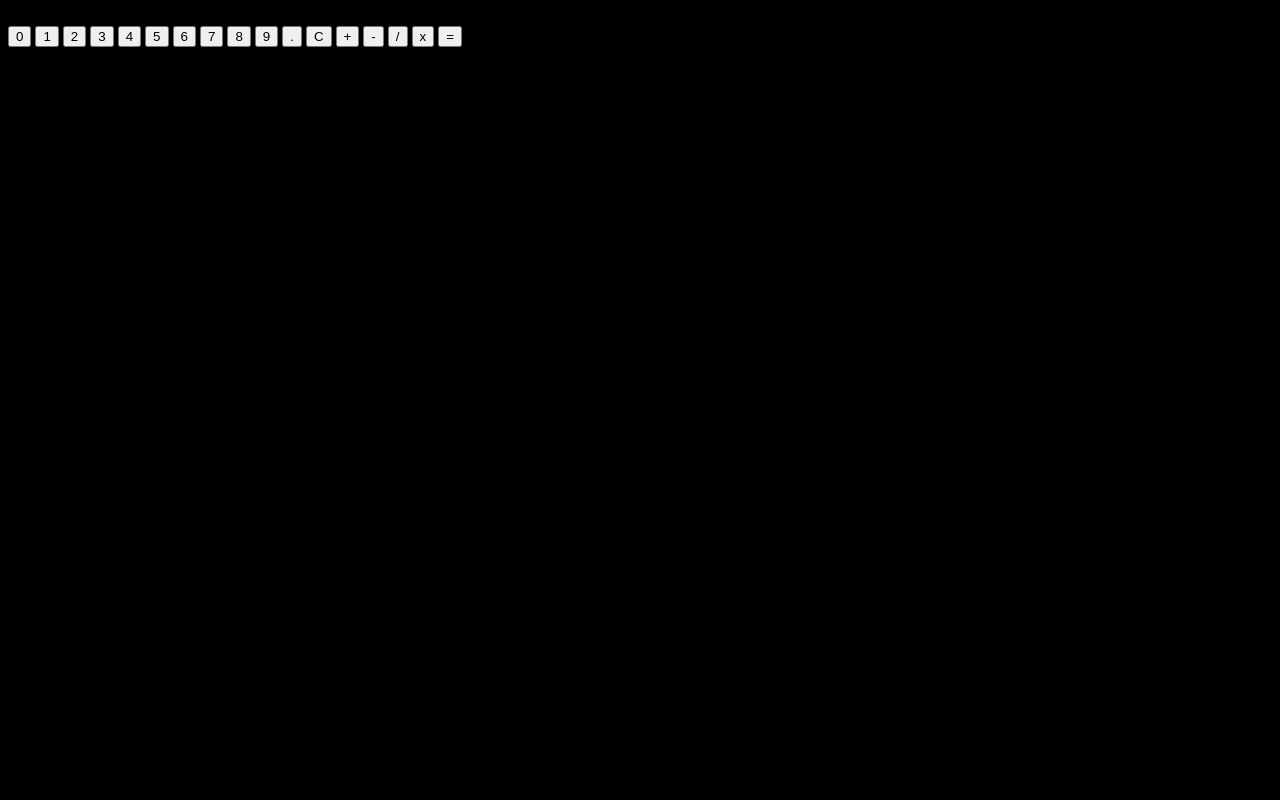
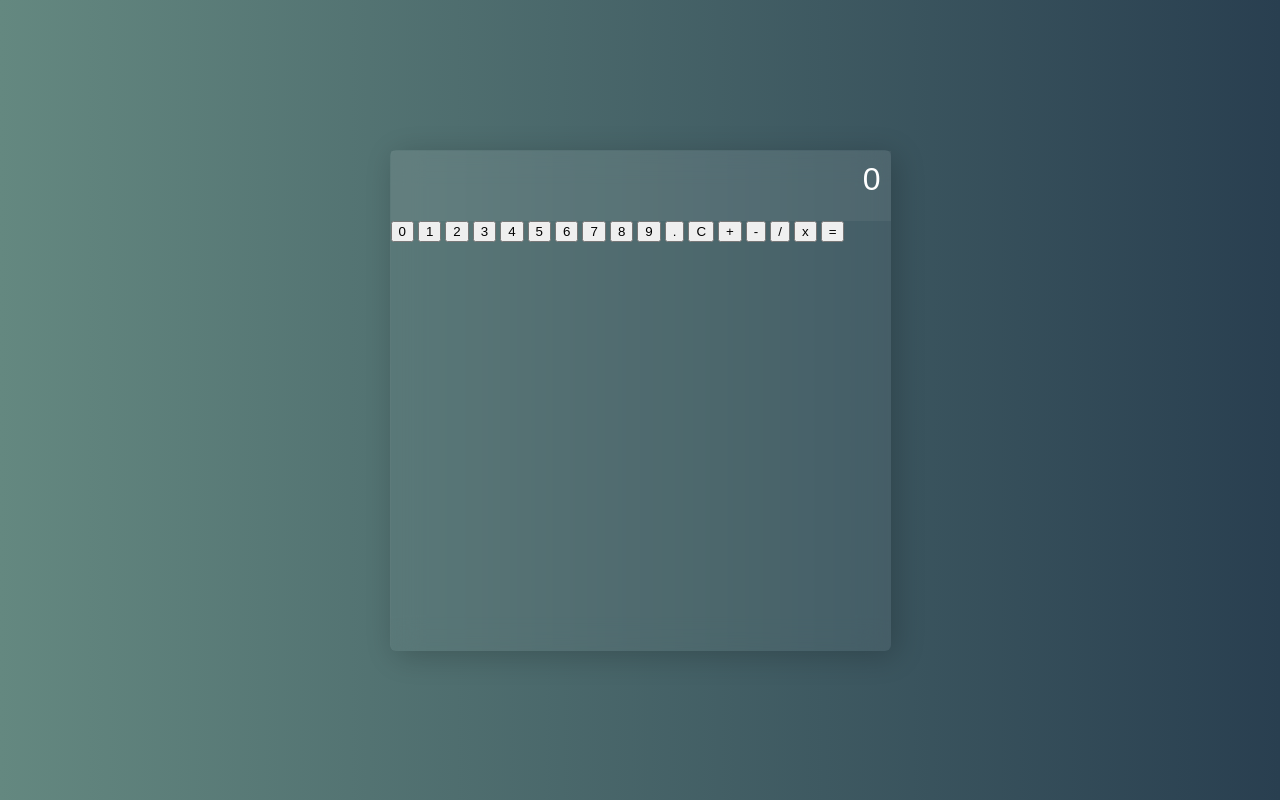
Before and after one commit to PriyaG88/calculator, a plain HTML site: page index.html in a window 1280 px wide. Drawn offline with Linux system fonts and the light colour scheme.

Commit message:
Add additional styling to calculator and background

```diff
--- a/style.css
+++ b/style.css
@@ -1,3 +1,36 @@
+html, body {
+    font-size: 100%;
+    margin: 0;
+    padding: 0;
+    height: 100%;
+}
+
 body {
-    background-color: black;
+    background: #293050;
+    background: linear-gradient(to right, #648880, #293f50);
+    display: flex;
+    justify-content: center;
+    align-items: center;
 }
+
+section {
+    background: rgba(255, 255, 255, .05);
+    backdrop-filter: blur(15px);
+    border-radius: 6px;
+    border-top: 1px solid rgba(255, 255, 255, .02);
+    border-left: 1px solid rgba(255, 255, 255, .02);
+    box-shadow: 5px 5px 30px rgba(0, 0, 0, .2);
+    height: 500px;
+    width: 500px;
+
+}
+
+#display {
+    background: rgba(255, 255, 255, .05);
+    color: #fff;
+    font-family: Arial, Helvetica, sans-serif;
+    font-size: 2rem;
+    height: 50px;
+    padding: 10px;
+    text-align: end;
+}
```
